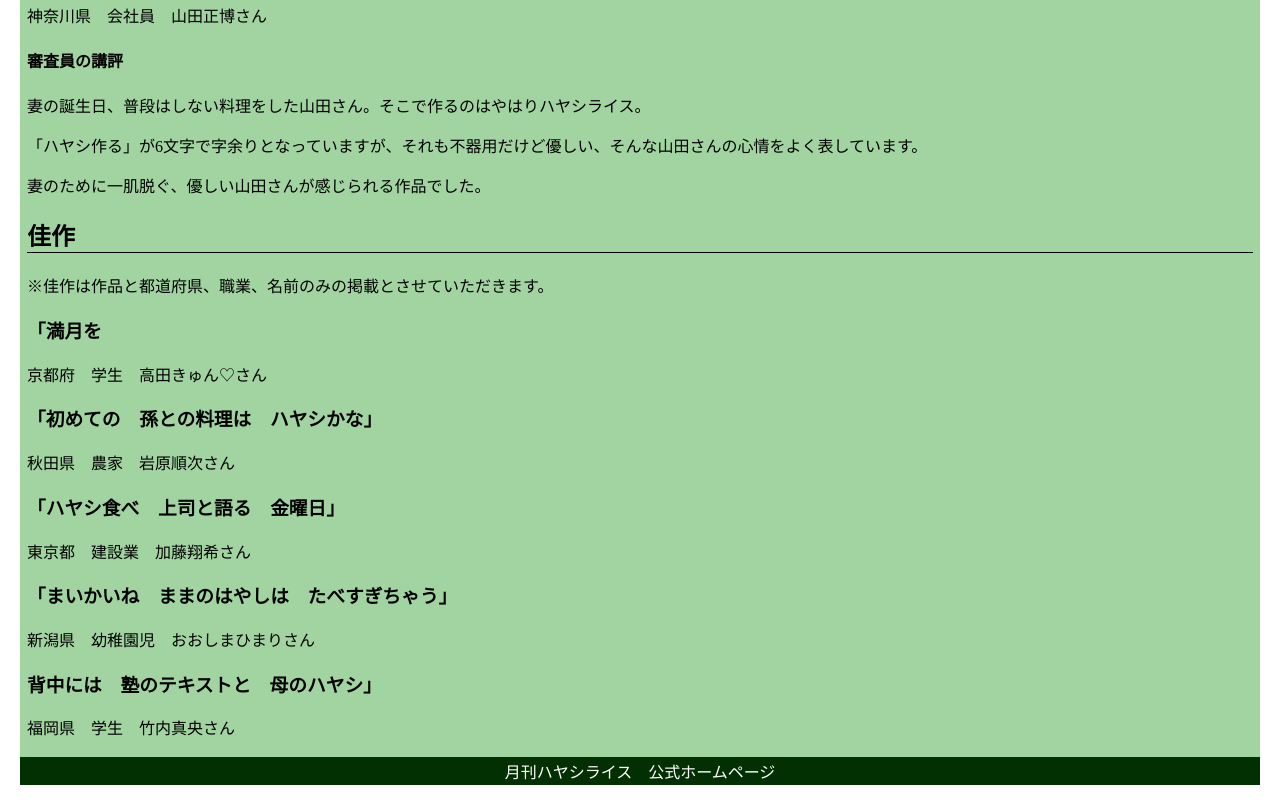
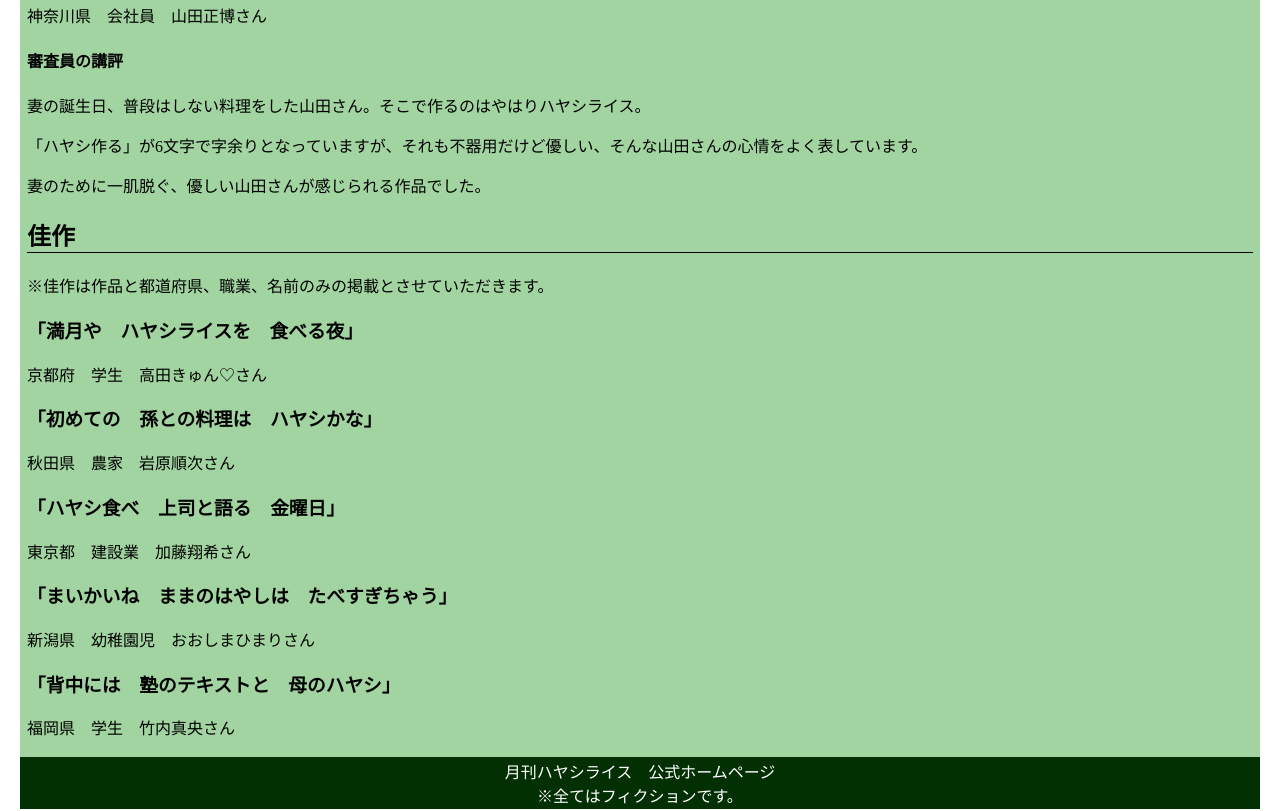
Before and after one commit to CurryDelicious/HashedBeef, a plain HTML site: page index.html in a window 1280 px wide. Shown: the part 1418-2229 px from the top of the page. Before the commit the page ends 2205 px from the top, so only its background shows below. Drawn offline with Linux system fonts and the light colour scheme.

Commit message:
Update index.html

```diff
--- a/index.html
+++ b/index.html
@@ -37,7 +37,7 @@
 
       <h2>佳作</h2>
       <P>※佳作は作品と都道府県、職業、名前のみの掲載とさせていただきます。</P>
-      <h3>「満月を</h3>
+      <h3>「満月や　ハヤシライスを　食べる夜」</h3>
       <p>京都府　学生　高田きゅん♡さん</p>
       <h3>「初めての　孫との料理は　ハヤシかな」</h3>
       <p>秋田県　農家　岩原順次さん</p>
@@ -45,12 +45,13 @@
       <p>東京都　建設業　加藤翔希さん</p>
       <h3>「まいかいね　ままのはやしは　たべすぎちゃう」</h3>
       <p>新潟県　幼稚園児　おおしまひまりさん</p>
-      <h3>背中には　塾のテキストと　母のハヤシ」</h3>
+      <h3>「背中には　塾のテキストと　母のハヤシ」</h3>
       <p>福岡県　学生　竹内真央さん</p>
     </div>
 
     <footer>
      <p>月刊ハヤシライス　公式ホームページ</p>
+     <p>※全てはフィクションです。</p>
     </footer>
   </body>
 
```
